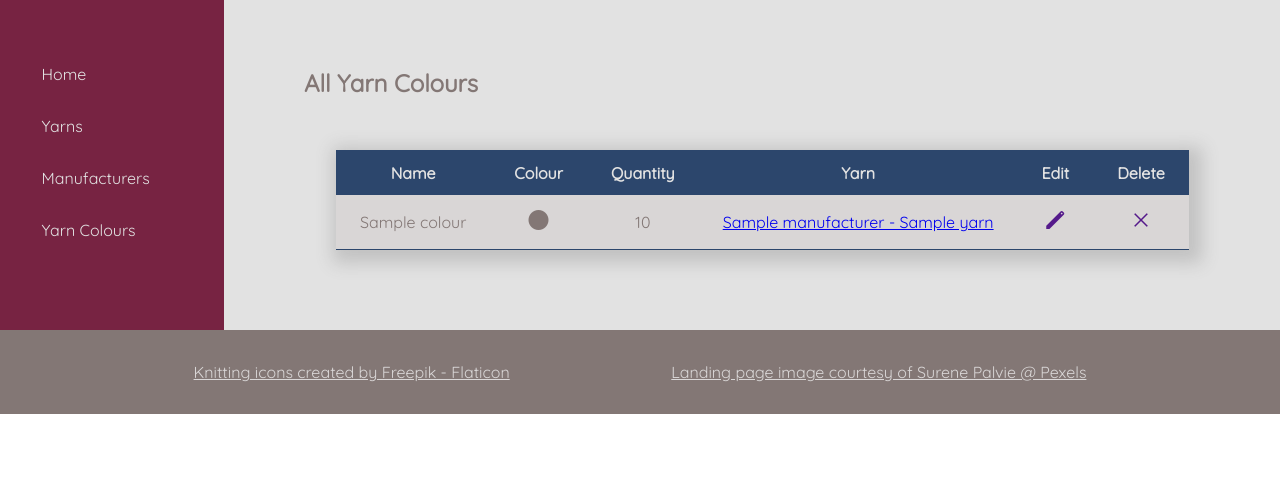
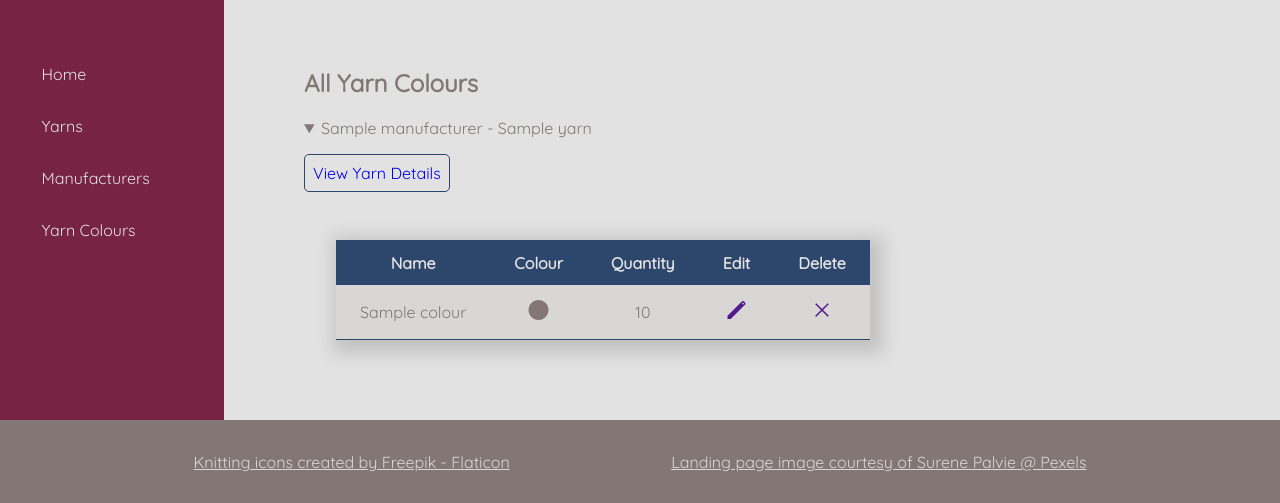
Before and after one commit to LisaS7/yarn_store, a Flask app: page /colours/ in a window 1280 px wide. Shown: the top 503 px of the page. Run offline with Flask 2, Linux system fonts and the light colour scheme; a database or web service that is not in the repository returns one stand-in record (values such as "Sample title"); some libraries are stand-ins or nearby versions.

Commit message:
All colour page - collapsible sections

```diff
--- a/controllers/colour_controller.py
+++ b/controllers/colour_controller.py
@@ -1,3 +1,4 @@
+from collections import defaultdict
 from flask import Blueprint, render_template, request, redirect
 from repositories import colour_repository
 
@@ -6,8 +7,16 @@ colour_blueprint = Blueprint("colours", __name__, url_prefix="/colours")
 
 @colour_blueprint.route("/")
 def colours():
+    yarn_groups = defaultdict(list)
     colours = colour_repository.select_all()
-    return render_template("/colours/all.html", colours=colours)
+
+    for colour in colours:
+        yarn_groups[colour.yarn.manufacturer.name + " - " + colour.yarn.name].append(
+            colour
+        )
+    return render_template(
+        "/colours/all.html", colours=colours, yarn_groups=yarn_groups
+    )
 
 
 @colour_blueprint.route("/delete/<id>")
--- a/repositories/colour_repository.py
+++ b/repositories/colour_repository.py
@@ -15,7 +15,6 @@ def select_all():
 
     for row in results:
         yarn = yarn_repository.select(row["yarn_id"])
-        print(yarn)
         colour = Colour(
             row["name"],
             row["hex_code"],
--- a/repositories/yarn_repository.py
+++ b/repositories/yarn_repository.py
@@ -82,7 +82,6 @@ def save(yarn):
         yarn.image,
     ]
     result = run_sql(sql, values)
-    print(result)
     yarn.id = result[0]["id"]
 
 
--- a/static/css/style.css
+++ b/static/css/style.css
@@ -152,3 +152,14 @@ footer a {
 .details-icon {
     color: var(--dark);
 }
+
+.colour-yarn-details {
+    padding: 0.5rem;
+    border: 1px solid var(--dark);
+    border-radius: 5px;
+    display: inline-block;
+}
+
+.colour-yarn-details a {
+    text-decoration: none;
+}
--- a/templates/colours/all.html
+++ b/templates/colours/all.html
@@ -2,6 +2,11 @@
 <header>
   <h2>All Yarn Colours</h2>
 </header>
+
+{% for group in yarn_groups %}
+<details open>
+  <summary>{{group}}</summary>
+  <p class="colour-yarn-details"><a href="{{ url_for('yarns.detail', id=yarn_groups[group][0].yarn.id) }}">View Yarn Details</a></p>
 
   <table class="colour-table">
     <thead>
@@ -9,13 +14,11 @@
         <th>Name</th>
         <th>Colour</th>
         <th>Quantity</th>
-      <th>Yarn</th>
         <th>Edit</th>
         <th>Delete</th>
       </tr>
     </thead>
-  <tbody>
-    {% for colour in colours %}
+    {% for colour in yarn_groups[group] %}
     <tr>
       <td>{{colour.name}}</td>
       <td>
@@ -26,12 +29,8 @@
           circle
         </span>
       </td>
+    </td>
     <td>{{colour.stock_quantity}}</td>
-      <td>
-        <a href="{{ url_for('yarns.detail', id=colour.yarn.id) }}"
-          >{{colour.yarn.manufacturer.name}} - {{colour.yarn.name}}</a
-        >
-      </td>
     <td>
       <a href=""><span class="material-symbols-outlined"> edit </span></a>
     </td>
@@ -40,7 +39,9 @@
     </td>
     </tr>
     {% endfor %}
-  </tbody>
   </table>
+</details>
+{% endfor %}
+
 
 {% endblock content %}
```
Lines whose indentation alone changed are shown as unchanged.
